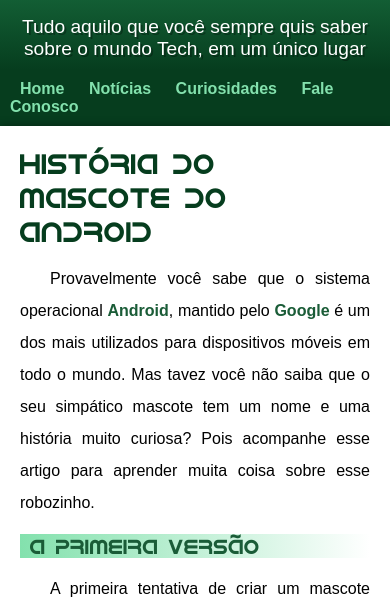
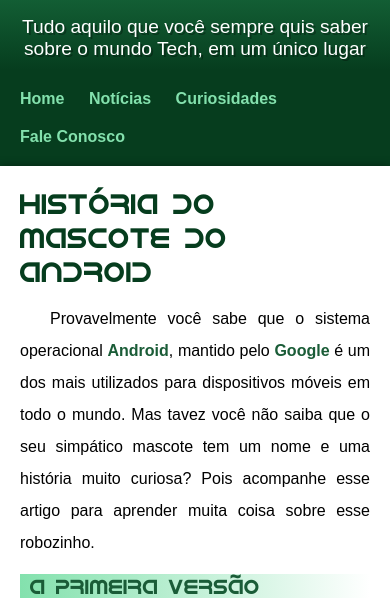
Before and after one commit to ElsonFelipe/projeto-android, a plain HTML site: page index.html in a window 390 px wide. Shown: the part 158-768 px from the top of the page. Drawn offline with Linux system fonts and the light colour scheme.

Commit message:
Correção responsividade do menu no mobile

```diff
--- a/estilo/style.css
+++ b/estilo/style.css
@@ -90,6 +90,12 @@ nav > a {
 nav > a:hover {
     background-color: var(--cor3);
     color: var(--cor5);
+}
+
+@media screen and (max-width: 440px) {
+    nav > a {
+      display: inline-flex;
+    }
 }
 
 main {
```
